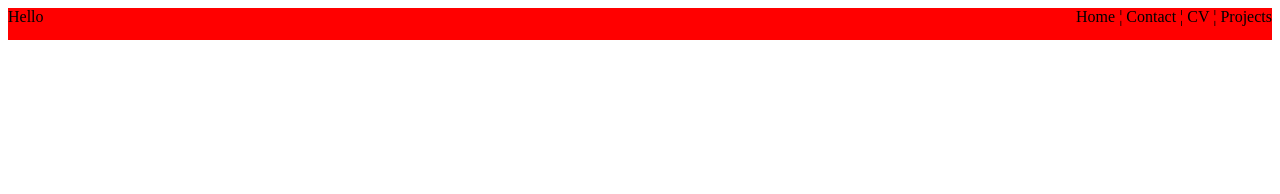
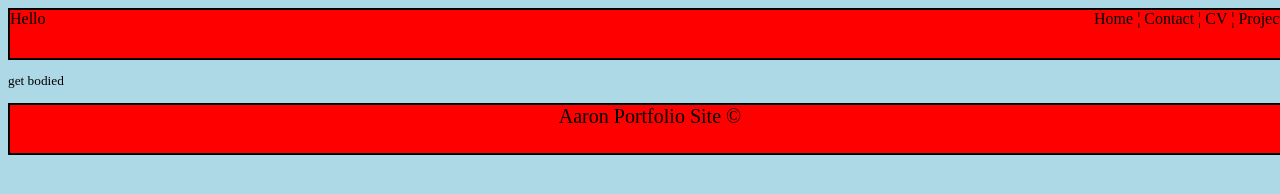
Before and after one commit to RonaaFunk/my_site, a plain HTML site: page My Portfolio Site.html in a window 1280 px wide. Drawn offline with Linux system fonts and the light colour scheme.

Commit message:
Added Footer and CSS page with multiple styles

```diff
--- a/My Portfolio Site.html
+++ b/My Portfolio Site.html
@@ -2,20 +2,40 @@
 
 <html>
 	<head>
+		<link rel="stylesheet" type="text/css" href="style.css" />
 		<title>Aaron Hawke's Portfolio</title>
 	</head>
 
+	<body id="body">
+
 	<!--Header-->
 
-	<div style="background: red; height: 2rem">
+	<header id="header">
 		<div style="float: left">
 		Hello
 		</div>
 		<div style="float: right">
 		Home ¦ Contact ¦ CV ¦ Projects
 		</div>
-	</div>
+	</header>
 
 	<!--End Of Header-->
 
+		<div class="center-text">
+		<p>get bodied</p>
+		</div>
+
+	<!--Footer-->
+
+	<div id="footer">
+		Aaron Portfolio Site &copy
+	</div>
+
+	<!--End of Footer-->
+
+	</body>
+
+
+
+
 </html>
--- /dev/null
+++ b/style.css
@@ -0,0 +1,35 @@
+#header {
+	background-color: red;
+	border-width: 2pt;
+	border-style: solid;
+
+	top: 0;
+	left: 0;
+	width: 100%;
+	height: 3rem;
+}
+
+#footer {
+	background-color: red;
+	border-width: 2pt;
+	border-style: solid;
+
+	left: 0;
+	bottom: 0;
+	width: 100%;
+	height: 3rem;
+
+	font-size: 15pt;
+	text-align: center;
+}
+
+.center-text {
+	font-size: 10pt;
+	text-align: left;
+}
+
+#body {
+	width: 100%;
+	height: 100%;
+	background-color: lightblue;
+}
```
